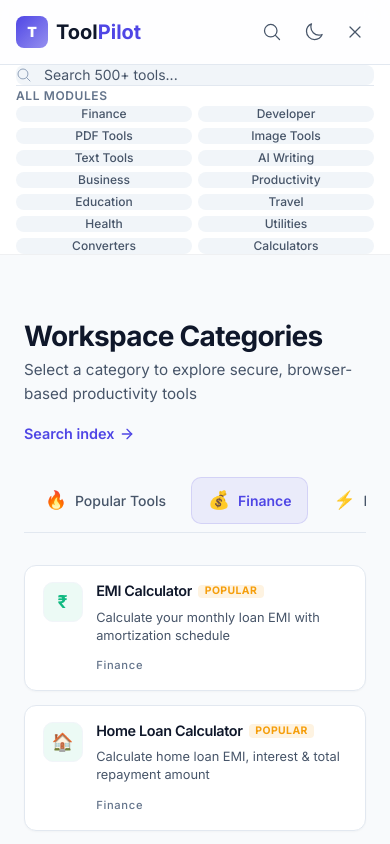
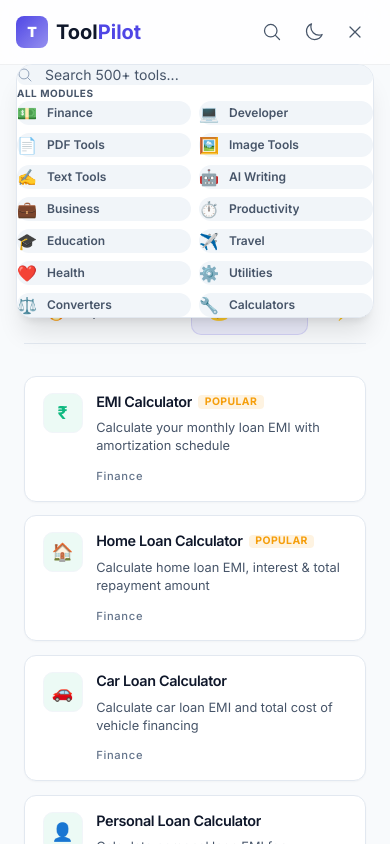
Before and after one commit to Pavan-Madisetty/ToolPilot, a React (Vite) app: page / in a window 390 px wide. Both pictures are taken after a click on the button 355 px from the left and 32 px from the top of the page. Shown: the top 844 px of the page. Built offline with nearby package versions, Linux system fonts and the light colour scheme.

Commit message:
design(refactor): overhaul universal hamburger menu dropdown into a premium floating card popover with left-aligned emojis

```diff
--- a/src/components/layout/Header.tsx
+++ b/src/components/layout/Header.tsx
@@ -12,6 +12,25 @@ import { useThemeStore } from '@/stores/themeStore';
 import { useSearchStore } from '@/stores/uiStore';
 import { MODULES } from '@/config/modules';
 import { clsx } from 'clsx';
+
+function getCategoryEmoji(moduleKey: string): string {
+  const emojis: Record<string, string> = {
+    finance: '💵',
+    developer: '💻',
+    pdf: '📄',
+    image: '🖼️',
+    text: '✍️',
+    ai: '🤖',
+    business: '💼',
+    productivity: '⏱️',
+    education: '🎓',
+    travel: '✈️',
+    health: '❤️',
+    utilities: '⚙️',
+    conversion: '⚖️',
+  };
+  return emojis[moduleKey] || '🔧';
+}
 
 export function Header() {
   const { theme, toggleTheme } = useThemeStore();
@@ -182,7 +201,10 @@ export function Header() {
               <button
                 ref={toggleBtnRef}
                 onClick={() => setIsMobileMenuOpen(!isMobileMenuOpen)}
-                className="btn btn-icon btn-ghost"
+                className={clsx(
+                  "btn btn-icon btn-ghost focus:outline-none transition-colors",
+                  isMobileMenuOpen ? "bg-slate-100 dark:bg-slate-800 text-[var(--text-link)]" : ""
+                )}
                 aria-expanded={isMobileMenuOpen}
                 aria-controls="mobile-menu"
                 aria-label={isMobileMenuOpen ? 'Close menu' : 'Open menu'}
@@ -206,37 +228,40 @@ export function Header() {
             animate={{ opacity: 1, y: 0 }}
             exit={{ opacity: 0, y: -8 }}
             transition={{ duration: 0.15 }}
-            className="border-t animate-in fade-in slide-in-from-top-2 duration-200"
+            className="absolute left-4 right-4 md:left-auto md:right-6 lg:right-8 top-16 md:top-[68px] w-[calc(100vw-32px)] md:w-[380px] border rounded-2xl shadow-xl z-50 overflow-hidden"
             style={{
               borderColor: 'var(--border-default)',
               background: 'var(--bg-elevated)',
             }}
           >
-            <nav className="container-app py-4" aria-label="Navigation Menu">
-              {/* Search */}
+            <nav className="p-4" aria-label="Navigation Menu">
+              {/* Search — Mobile Only */}
               <button
                 onClick={() => { setSearchOpen(true); setIsMobileMenuOpen(false); }}
-                className="flex items-center gap-3 w-full px-3 py-2.5 rounded-lg mb-2 text-sm text-left hover:bg-slate-50 dark:hover:bg-slate-900 transition-colors"
+                className="md:hidden flex items-center gap-3 w-full px-3 py-2.5 rounded-lg mb-4 text-sm text-left hover:bg-slate-50 dark:hover:bg-slate-900 transition-colors"
                 style={{ background: 'var(--bg-surface)', color: 'var(--text-secondary)' }}
               >
                 <MagnifyingGlassIcon className="w-4 h-4 text-slate-400 dark:text-slate-500" aria-hidden="true" />
                 <span>Search 500+ tools...</span>
               </button>
 
-              <div className="mt-2 pt-3 border-t" style={{ borderColor: 'var(--border-default)' }}>
-                <p className="px-3 text-xs font-semibold uppercase tracking-wider mb-2" style={{ color: 'var(--text-tertiary)' }}>
+              <div>
+                <p className="px-2 text-[10px] font-bold uppercase tracking-wider text-[var(--text-tertiary)] mb-2">
                   All Modules
                 </p>
-                <div className="grid grid-cols-2 sm:grid-cols-3 gap-1.5">
+                <div className="grid grid-cols-2 gap-2">
                   {MODULES.map((mod) => (
                     <Link
                       key={mod.key}
                       to={mod.slug}
                       onClick={() => setIsMobileMenuOpen(false)}
-                      className="px-3 py-2.5 rounded-lg text-xs font-medium text-center transition-colors hover:bg-gray-100 dark:hover:bg-gray-800"
+                      className="flex items-center gap-2.5 px-3 py-2.5 rounded-xl text-xs font-semibold transition-all duration-150 hover:bg-slate-50 dark:hover:bg-slate-900 hover:text-[var(--text-link)]"
                       style={{ color: 'var(--text-secondary)', background: 'var(--bg-surface)' }}
                     >
-                      {mod.name}
+                      <span className="text-base shrink-0" aria-hidden="true">
+                        {getCategoryEmoji(mod.key)}
+                      </span>
+                      <span className="truncate">{mod.name}</span>
                     </Link>
                   ))}
                 </div>
```
